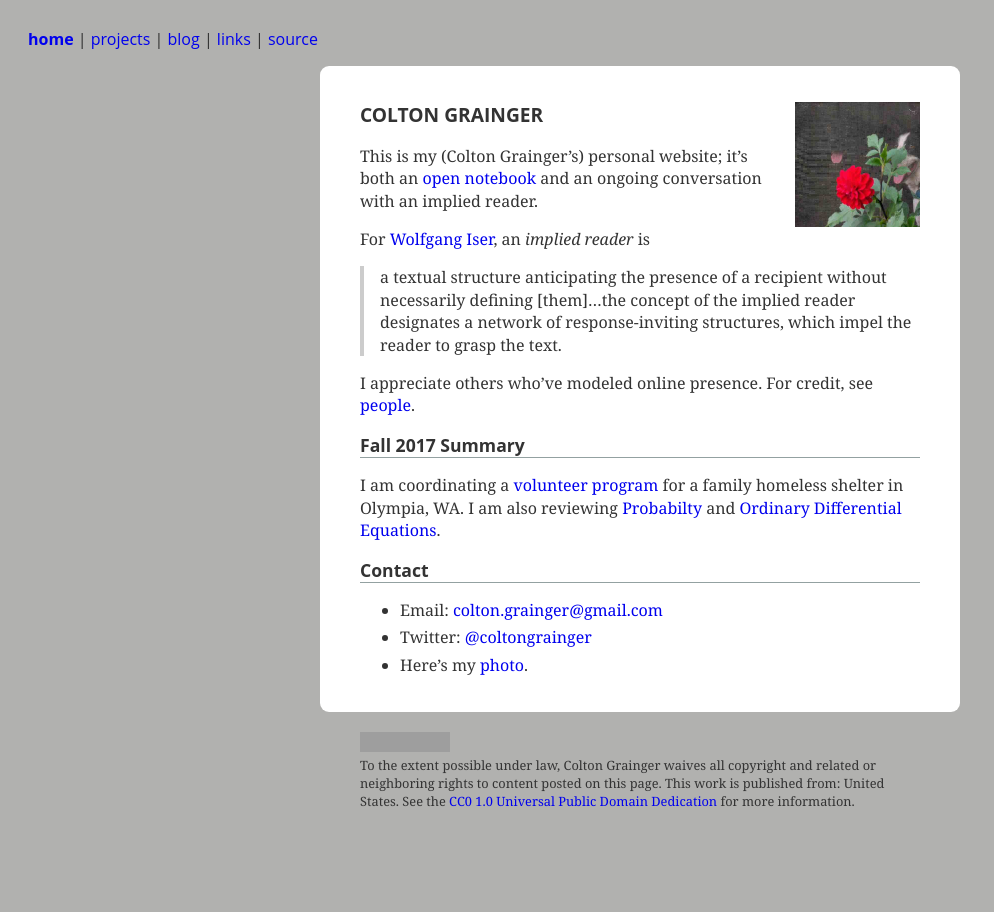
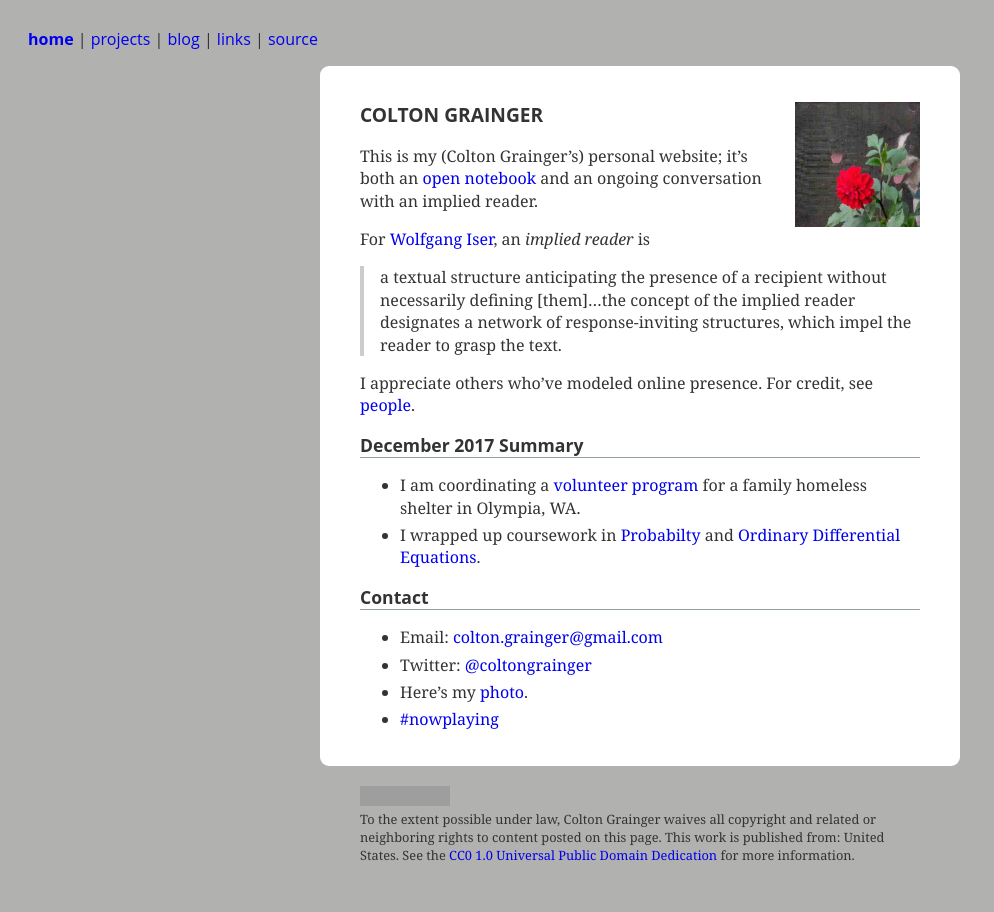
Before and after one commit to coltongrainger/blog, a Jekyll site: the page built from index.md, in a window 1280 px wide. Shown: the whole page, without its empty margins (0-994 px from the left). Built offline with Jekyll 4.4.1, drawn with Linux system fonts in a browser that asks for light colours; our own code applies the rules of GitHub Pages for plain Markdown files; grey boxes are pictures that could not be loaded.

Commit message:
music on front page

```diff
--- a/index.md
+++ b/index.md
@@ -18,12 +18,13 @@ For [Wolfgang Iser](https://en.wikipedia.org/wiki/Wolfgang_Iser), an *implied re
 I appreciate others who've modeled online presence. For credit, see [people](/links).
 
 
-## Fall 2017 Summary
-I am coordinating a [volunteer program](http://coltongrainger.com/fscss-volunteers) for a family homeless shelter in Olympia, WA.
-I am also reviewing [Probabilty](https://nbviewer.jupyter.org/github/coltongrainger/notebooks/tree/master/probability/) and [Ordinary Differential Equations](https://nbviewer.jupyter.org/github/coltongrainger/notebooks/tree/master/odes/).
+## December 2017 Summary
+- I am coordinating a [volunteer program](http://coltongrainger.com/fscss-volunteers) for a family homeless shelter in Olympia, WA.
+- I wrapped up coursework in [Probabilty](https://nbviewer.jupyter.org/github/coltongrainger/notebooks/tree/master/probability/) and [Ordinary Differential Equations](https://nbviewer.jupyter.org/github/coltongrainger/notebooks/tree/master/odes/).
 
 ## Contact
 
 - Email: [colton.grainger@gmail.com](mailto:colton.grainger@gmail.com)
 - Twitter: [@coltongrainger](https://twitter.com/coltongrainger)
 - Here's my <a href="images/ccg-profile.jpg">photo</a>.
+- [#nowplaying](https://hypem.com/coltongrainger)
```
